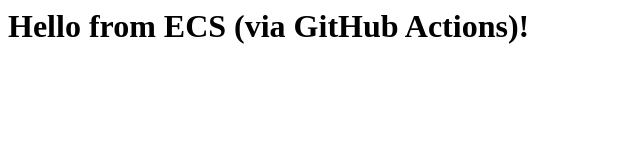
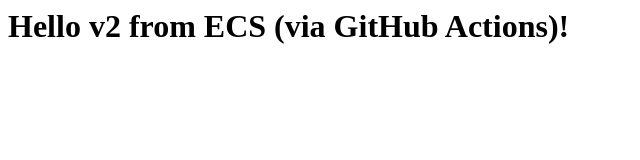
Before and after one commit to singh-durgesh8563/ecs-github-actions, a plain HTML site: page app/index.html in a window 1280 px wide. Shown: the whole page, without its empty margins (0-640 px from the left). Drawn offline with Linux system fonts and the light colour scheme.

Commit message:
Trigger deploy

```diff
--- a/app/index.html
+++ b/app/index.html
@@ -1 +1 @@
-<html><body><h1>Hello from ECS (via GitHub Actions)!</h1></body></html>
+<html><body><h1>Hello v2 from ECS (via GitHub Actions)!</h1></body></html>
```
